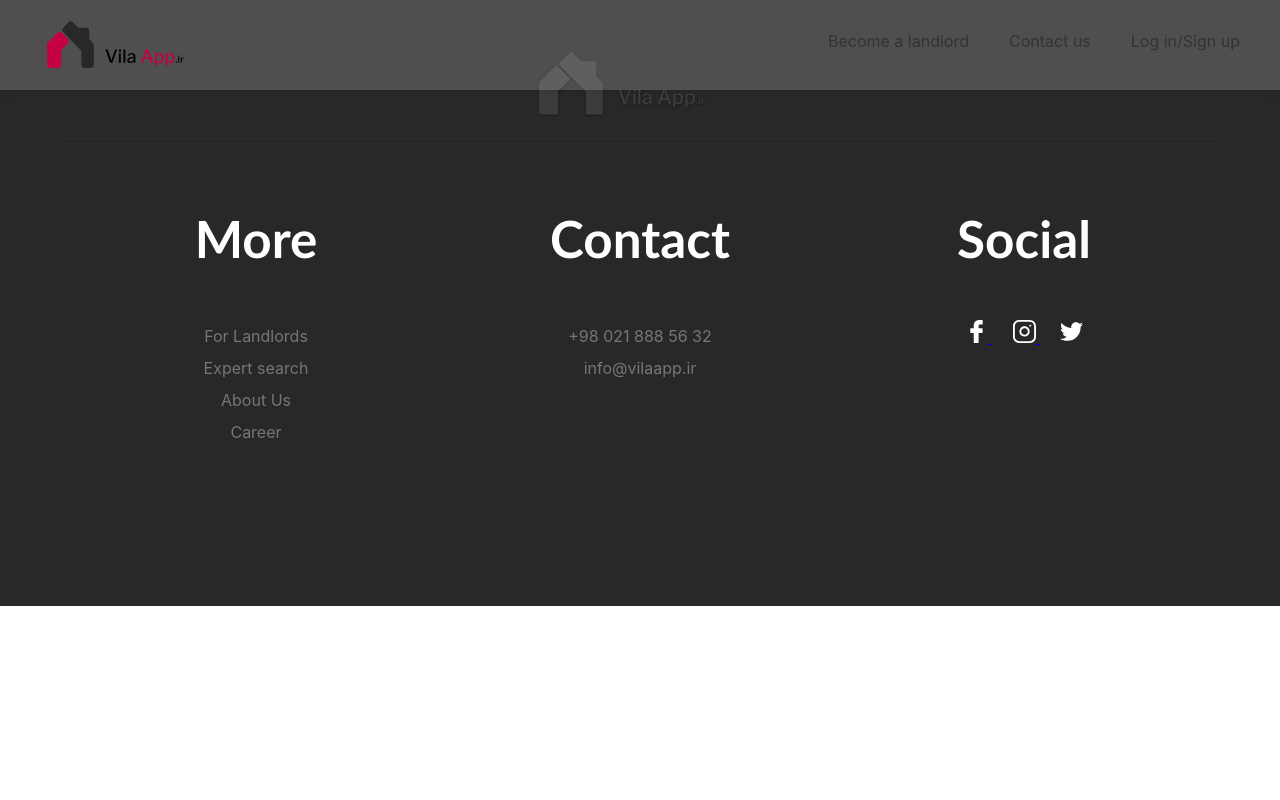
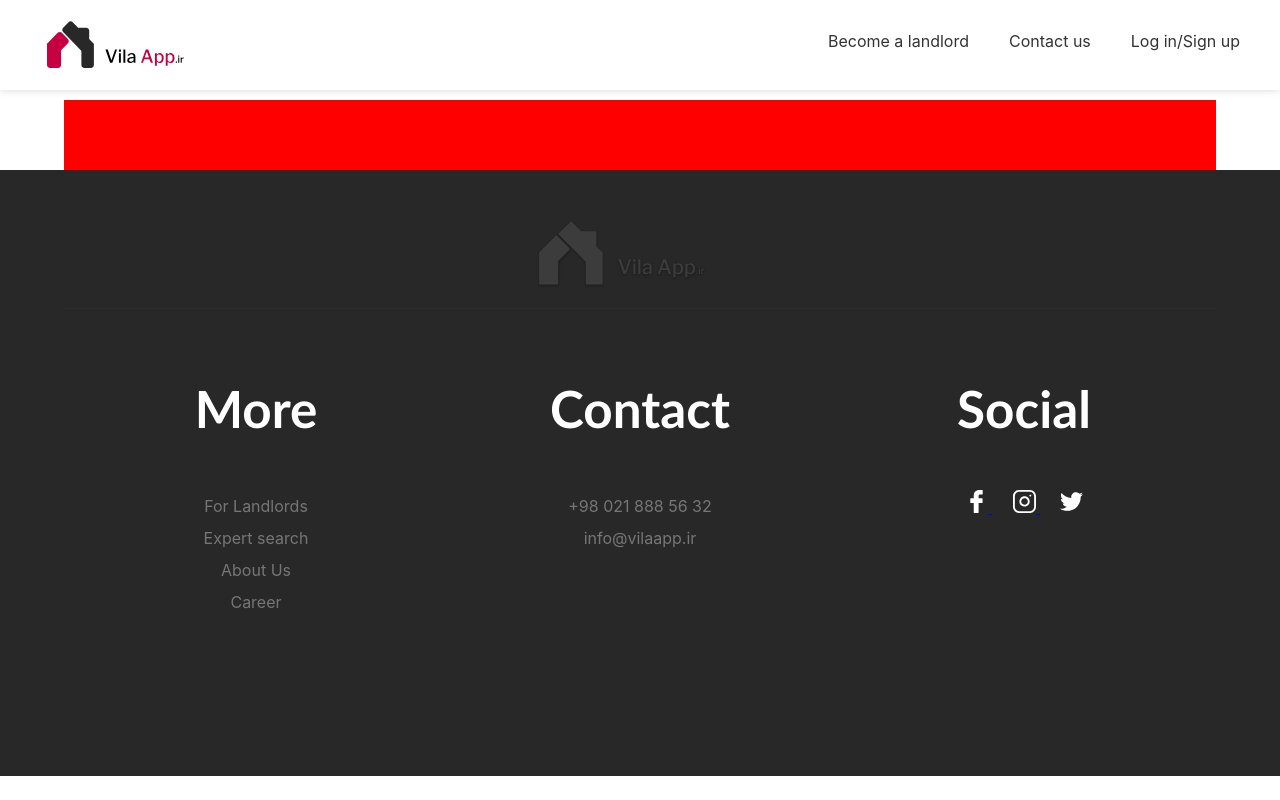
Before and after one commit to arasico/vilaapp, a React (Create React App) app: page /create in a window 1280 px wide. Built offline with nearby package versions, Linux system fonts and the light colour scheme.

Commit message:
tabs-menu is fixed

```diff
--- a/src/en/container/create/create.js
+++ b/src/en/container/create/create.js
@@ -0,0 +1,25 @@
+import React,{Component} from 'react';
+
+import './style.css';
+
+
+
+class CreateComponent extends Component {
+    constructor(props) {
+        super(props);
+        this.state = {  }
+    }
+    render() {
+        return (
+            <div className="container-fluid">
+               <div className="container pt100">
+                   <div className="tabs-menu-container">
+
+                   </div>
+               </div>
+            </div>
+         );
+    }
+}
+
+export default CreateComponent;
--- a/src/en/container/create/style.css
+++ b/src/en/container/create/style.css
@@ -0,0 +1,9 @@
+
+
+
+.tabs-menu-container{
+    width: 100%;
+    height: 70px;
+    background-color: red;
+
+}
--- a/src/en/container/landlord/landloard.js
+++ b/src/en/container/landlord/landloard.js
@@ -27,7 +27,7 @@ class LandLoard extends Component {
                             VilaApp makes it easy and convenient to reach thousands of reliable tenants that are looking for a furnished apartment. <br />List once - rent out safely forever
                         </h3>
 
-                        <NavLink to="/#" className="btn  btn-green">Start renting out</NavLink>
+                        <NavLink to="/create" className="btn  btn-green">Start renting out</NavLink>
                     </div>
                 </div>
 
@@ -65,7 +65,7 @@ class LandLoard extends Component {
                                 <div className="good-hands-items">
                                     <h3><span style={{fontSize:30, fontWeight:700}}>W</span>e know how difficult it can be to rent out an apartment to the right person. VilaApp makes sure that your furnished apartment gets tenants you are looking for.</h3>
                                     <h3>No matter if you want to rent out a furnished apartment, house, studio or a penthouse - once you list it on VilaApp, we take care of the rest.</h3>
-                                    <NavLink to="/#" className="btn  btn-green pt100">Start renting out</NavLink>
+                                    <NavLink to="/create" className="btn  btn-green pt100">Start renting out</NavLink>
                                 </div>
                                 <div className="good-hands-items">
                                     <ul>
--- a/src/router.js
+++ b/src/router.js
@@ -8,6 +8,7 @@ import HeaderEnglish from './en/components/header/header'
 import Index from './en/container/index'
 import Landlord from './en/container/landlord/landloard'
 import FooterComponent from './en/components/footer/footer'
+import Create from './en/container/create/create'
 
 
 
@@ -42,6 +43,7 @@ class RouterComponent extends Component {
               <Switch>
                     <Route exact init path="/" component={Index} />
                     <Route exact init path="/landlord" component={Landlord} />
+                    <Route exact init path="/create" component={Create} />
               </Switch>
               <FooterComponent />
 
```
